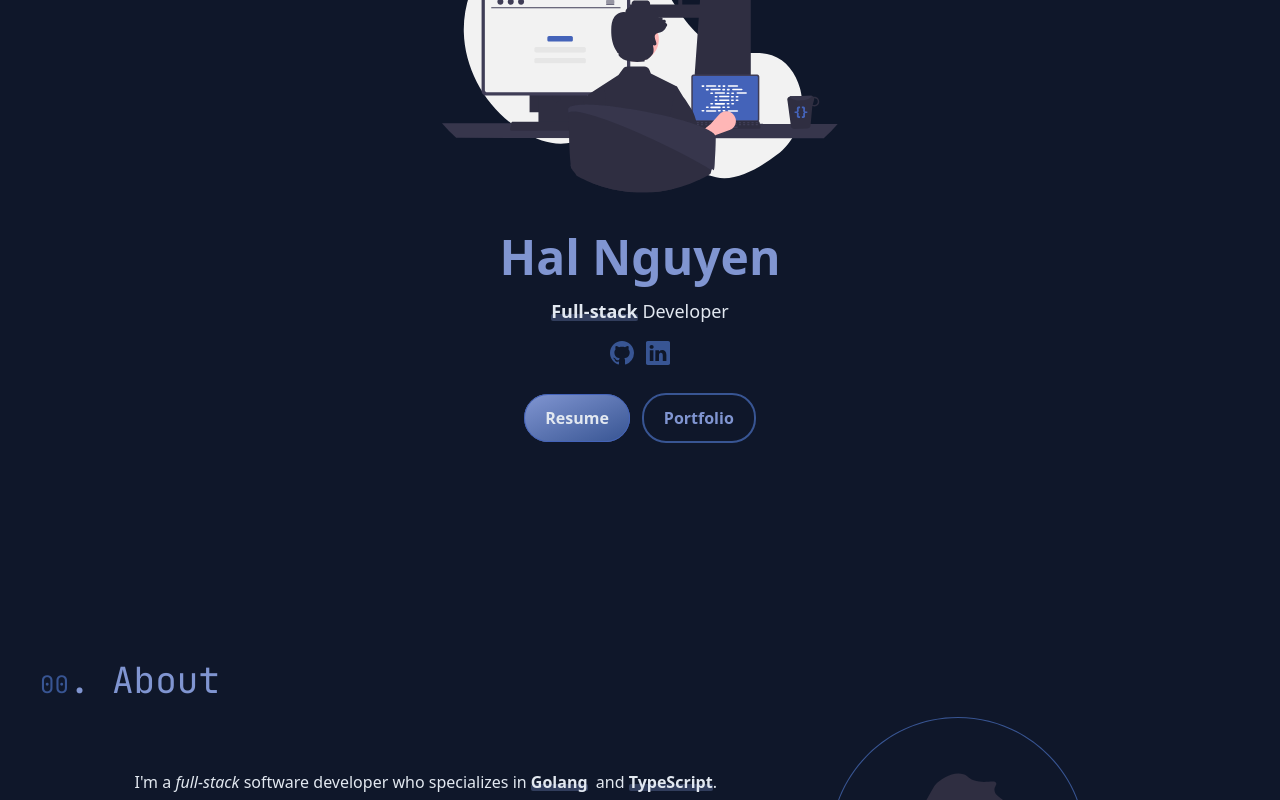
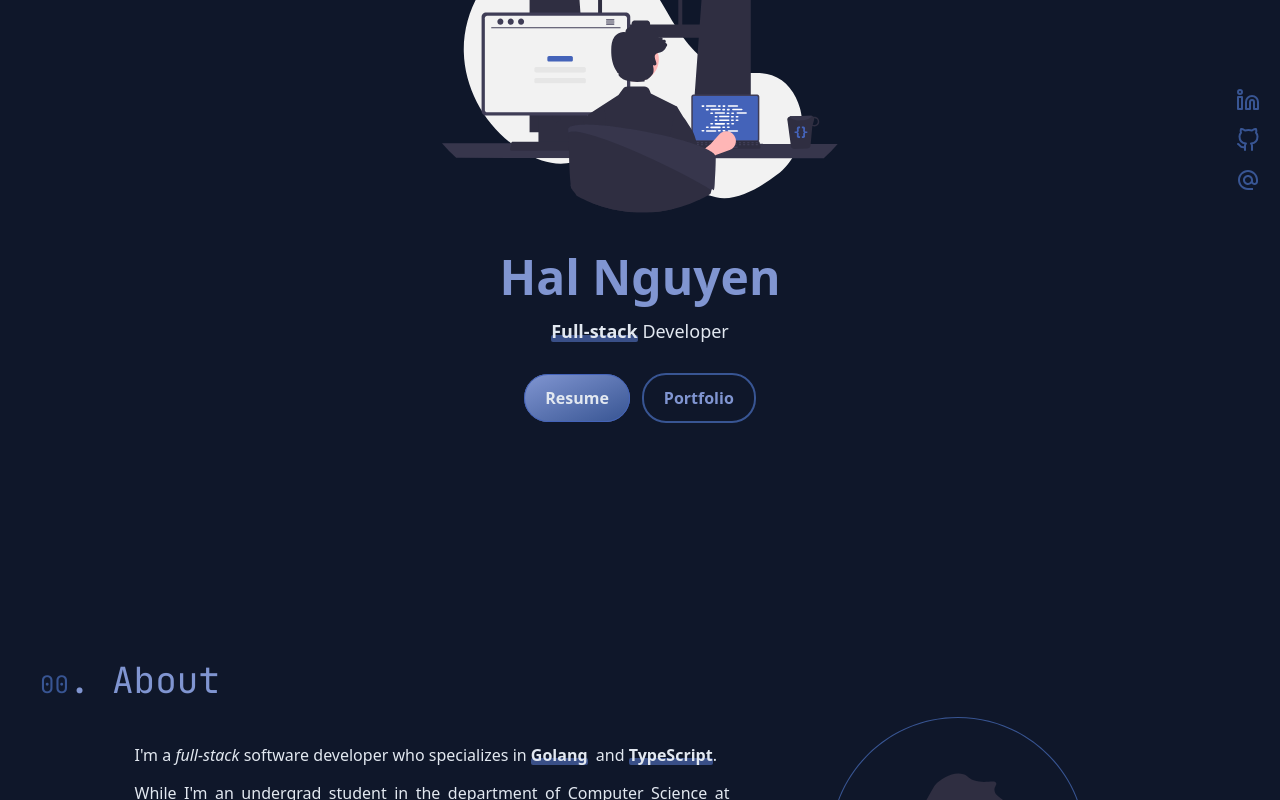
Before and after one commit to hn275/portfolio, a React (Vite) app: page / in a window 1280 px wide. Shown: the part 260-1060 px from the top of the page. Built offline with nearby package versions, Linux system fonts and the light colour scheme.

Commit message:
feat: floating social links

```diff
--- a/src/App.tsx
+++ b/src/App.tsx
@@ -4,7 +4,6 @@ import {
   Alert,
   CopyToClipboard,
   AnimatedSection,
-  SocialLinks,
   AnimatedUnderline,
 } from "components";
 import { useContactMe } from "hooks";
@@ -18,6 +17,7 @@ import { About } from "features/About";
 import { ContactForm } from "features/ContactForm";
 import { FadeIn, SlideIn } from "layout";
 import { motion } from "framer-motion";
+import { FloatingSocials } from "features/FloatingSocials";
 
 function App() {
   const contactMeProps = useContactMe();
@@ -29,9 +29,10 @@ function App() {
     <>
       <Nav
         className={cx([
+          "transition-smooth -translate-y-[120%]",
           "sticky top-0 left-0 right-0",
           "h-14 lg:h-24",
-          "bg-slate-900/70 backdrop-blur z-50 isolate",
+          "bg-slate-900/70 shadow-lg shadow-black/10 backdrop-blur z-50 isolate",
         ])}
       />
       <main className="px-10 leading-relaxed overflow-x-hidden">
@@ -200,7 +201,6 @@ function App() {
             </div>
             <div className="flex gap-5">
               <a className="cursor-pointer hover:underline">Resume</a>
-              <SocialLinks className="flex items-center gap-4" />
             </div>
           </div>
         </footer>
@@ -213,6 +213,13 @@ function App() {
       >
         {success.message ? success.message : error.message}
       </Alert>
+
+      <FloatingSocials
+        className={cx(
+          " fixed right-5 top-1/2 -translate-y-1/2",
+          "hidden lg:flex flex-col gap-4"
+        )}
+      />
     </>
   );
 }
--- a/src/components/AnimatedUnderline.tsx
+++ b/src/components/AnimatedUnderline.tsx
@@ -30,13 +30,13 @@ export function AnimatedUnderline({
   };
 
   return (
-    <motion.span className={cx([className, "relative isolate"])}>
+    <motion.span className={cx([className, "relative isolate font-semibold"])}>
       {children}
       <motion.span
         variants={vars}
         className={cx([
-          "absolute bottom-[2px] left-0 w-full -z-10",
-          "bg-brand-50/30 rounded-sm",
+          "absolute bottom-[1px] left-0 w-full -z-10",
+          "bg-brand-100/50 rounded-sm",
           className,
         ])}
         style={{ height: h || 7 }}
--- a/src/components/SocialLinks.tsx
+++ /dev/null
@@ -1,36 +0,0 @@
-import shortid from "shortid";
-import { BsLinkedin, BsGithub } from "react-icons/bs";
-import { HTMLAttributes } from "react";
-import { LINKS } from "lib/links";
-
-export function SocialLinks(props: HTMLAttributes<HTMLUListElement>) {
-  const links = [
-    {
-      alt: "github",
-      href: LINKS.github,
-      icon: <BsGithub title="GitHub" />,
-    },
-    {
-      alt: "LinkedIn",
-      href: LINKS.linkedin,
-      icon: <BsLinkedin title="LinkedIn" />,
-    },
-  ];
-
-  return (
-    <ul {...props}>
-      {links.map(({ alt, href, icon }) => (
-        <li key={shortid.generate()}>
-          <a
-            href={href || undefined}
-            aria-label={alt}
-            target="_blank"
-            className="hover:text-brand-50 transition-smooth"
-          >
-            {icon}
-          </a>
-        </li>
-      ))}
-    </ul>
-  );
-}
--- a/src/components/index.ts
+++ b/src/components/index.ts
@@ -1,6 +1,5 @@
 export * from "./Section";
 export * from "./Alert";
-export * from "./SocialLinks";
 export * from "./TextInput";
 export * from "./Image";
 export * from "./CopyToClipboard";
--- a/src/features/About/index.tsx
+++ b/src/features/About/index.tsx
@@ -1,6 +1,6 @@
 import Profile from "./assets/profile.svg";
 import { SlideIn } from "layout";
-import { AnimatedUnderline, SocialLinks } from "components";
+import { AnimatedUnderline } from "components";
 import cx from "classnames";
 import { motion } from "framer-motion";
 
@@ -16,14 +16,9 @@ export function About() {
           I&apos;m a&nbsp;
           <span className="italic">full-stack</span>
           &nbsp;software developer who specializes in&nbsp;
-          <AnimatedUnderline className="font-semibold">
-            Golang
-          </AnimatedUnderline>
+          <AnimatedUnderline>Golang</AnimatedUnderline>
           &nbsp; and&nbsp;
-          <AnimatedUnderline delay={0.3} className="font-semibold">
-            TypeScript
-          </AnimatedUnderline>
-          .
+          <AnimatedUnderline delay={0.3}>TypeScript</AnimatedUnderline>.
         </motion.p>
 
         <p>
@@ -49,7 +44,6 @@ export function About() {
           alt="profile"
           className={cx(["hidden lg:block", "w-64"])}
         />
-        <SocialLinks className="flex gap-4 justify-center items-center text-3xl mt-9 lg:mt-0 text-brand-300" />
       </SlideIn>
     </>
   );
--- a/src/features/Banner/Banner.tsx
+++ b/src/features/Banner/Banner.tsx
@@ -1,5 +1,5 @@
 import BannerSVG from "./assets/banner.svg";
-import { AnimatedUnderline, SocialLinks } from "components";
+import { AnimatedUnderline } from "components";
 import { motion } from "framer-motion";
 import { scrollToID } from "lib/scrollToID";
 
@@ -14,15 +14,9 @@ export function Banner() {
         </h1>
 
         <motion.p className="text-lg group">
-          <AnimatedUnderline className="font-semibold">
-            Full-stack
-          </AnimatedUnderline>
+          <AnimatedUnderline>Full-stack</AnimatedUnderline>
           &nbsp;Developer
         </motion.p>
-
-        <div>
-          <SocialLinks className="flex flex-row gap-3 text-2xl text-brand-300" />
-        </div>
       </motion.div>
 
       <div className="flex items-center gap-3">
--- /dev/null
+++ b/src/features/FloatingSocials/FloatingSocials.tsx
@@ -0,0 +1,76 @@
+import { FiLinkedin, FiGithub } from "react-icons/fi";
+import { HTMLAttributes, ReactNode } from "react";
+import cx from "classnames";
+import { LINKS } from "lib/links";
+import shortid from "shortid";
+import { scrollToID } from "lib/scrollToID";
+import { MdAlternateEmail } from "react-icons/md";
+import { motion, Variants } from "framer-motion";
+
+export function FloatingSocials(props: HTMLAttributes<HTMLUListElement>) {
+  const links: LIProps[] = [
+    { text: "LinkedIn", href: LINKS.linkedin, node: <FiLinkedin /> },
+    { text: "GitHub", href: LINKS.github, node: <FiGithub /> },
+    {
+      text: "Send me an email",
+      onClick: () => scrollToID("#contact"),
+      node: <MdAlternateEmail />,
+    },
+  ];
+
+  return (
+    <ul {...props}>
+      {links.map((link, i) => (
+        <Li key={shortid.generate()} order={i} {...link} />
+      ))}
+    </ul>
+  );
+}
+
+interface LIProps {
+  text: string;
+  href?: string;
+  node: ReactNode;
+  onClick?: () => void;
+  order?: number;
+}
+
+function Li({ text, node, href, onClick, order }: LIProps) {
+  const vars: Variants = {
+    hidden: { x: "100%", opacity: 0 },
+    show: { x: 0, opacity: 1, transition: { delay: order! * 0.1 + 0.5 } },
+    hover: { scale: 1.25 },
+  };
+
+  return (
+    <motion.li
+      variants={vars}
+      initial="hidden"
+      animate="show"
+      whileHover="hover"
+      className="group relative"
+    >
+      <a
+        href={href}
+        target="_blank"
+        className={cx("text-brand-300 relative text-2xl cursor-pointer")}
+        onClick={onClick}
+        role={onClick ? "button" : "link"}
+      >
+        {node}
+      </a>
+      <p
+        className={cx(
+          "absolute right-8 bottom-1/2 translate-y-1/2",
+          "transition-smooth break-keep w-max",
+          "text-[0.65em] text-slate-900 font-mono font-semibold pointer-events-none",
+          "opacity-0 group-hover:opacity-100",
+          "scale-0 group-hover:scale-100 origin-right",
+          "bg-brand-50/50 backdrop-blur-sm p-2 rounded-md"
+        )}
+      >
+        {text}
+      </p>
+    </motion.li>
+  );
+}
--- /dev/null
+++ b/src/features/FloatingSocials/index.ts
@@ -0,0 +1 @@
+export * from "./FloatingSocials";
--- /dev/null
+++ b/src/features/Nav/SocialLinks.tsx
@@ -0,0 +1,53 @@
+import shortid from "shortid";
+import { HTMLAttributes } from "react";
+import { LINKS } from "lib/links";
+import { scrollToID } from "lib/scrollToID";
+import { MdAlternateEmail } from "react-icons/md";
+import { FiGithub, FiLinkedin } from "react-icons/fi";
+
+interface Props extends HTMLAttributes<HTMLUListElement> {
+  onClose: () => void;
+  className: string;
+}
+
+export function SocialLinks({ onClose, className }: Props) {
+  const links = [
+    {
+      alt: "LinkedIn",
+      href: LINKS.linkedin,
+      icon: <FiLinkedin title="LinkedIn" />,
+    },
+    {
+      alt: "github",
+      href: LINKS.github,
+      icon: <FiGithub title="GitHub" />,
+    },
+  ];
+
+  function handleEmailClick() {
+    scrollToID("#contact");
+    onClose();
+  }
+
+  return (
+    <ul className={className}>
+      {links.map(({ alt, href, icon }) => (
+        <li key={shortid.generate()}>
+          <a
+            href={href || undefined}
+            aria-label={alt}
+            target="_blank"
+            className="hover:text-brand-50 transition-smooth"
+          >
+            {icon}
+          </a>
+        </li>
+      ))}
+      <li>
+        <a role="button" onClick={handleEmailClick}>
+          <MdAlternateEmail title="email" />
+        </a>
+      </li>
+    </ul>
+  );
+}
--- a/src/features/Nav/useAutoHide.ts
+++ b/src/features/Nav/useAutoHide.ts
@@ -5,7 +5,7 @@ export function useAutoHide(value: number) {
 
   useEffect(() => {
     const listener = () => {
-      const className = "-translate-y-[100%]";
+      const className = "-translate-y-[120%]";
 
       window.scrollY < value
         ? ref.current?.classList.add(className)
--- a/src/features/Project/ProjectCard.tsx
+++ b/src/features/Project/ProjectCard.tsx
@@ -53,7 +53,7 @@ export function ProjectCard(props: Props) {
       >
         <motion.h2
           className={cx([
-            "text-white font-bold text-lg md:text-xl relative w-max isolate",
+            "text-white text-lg md:text-xl relative w-max isolate",
           ])}
         >
           <AnimatedUnderline h={9}>{title}</AnimatedUnderline>
```
Also changed, not shown: src/features/Nav/Nav.tsx (+22 -18 lines).
